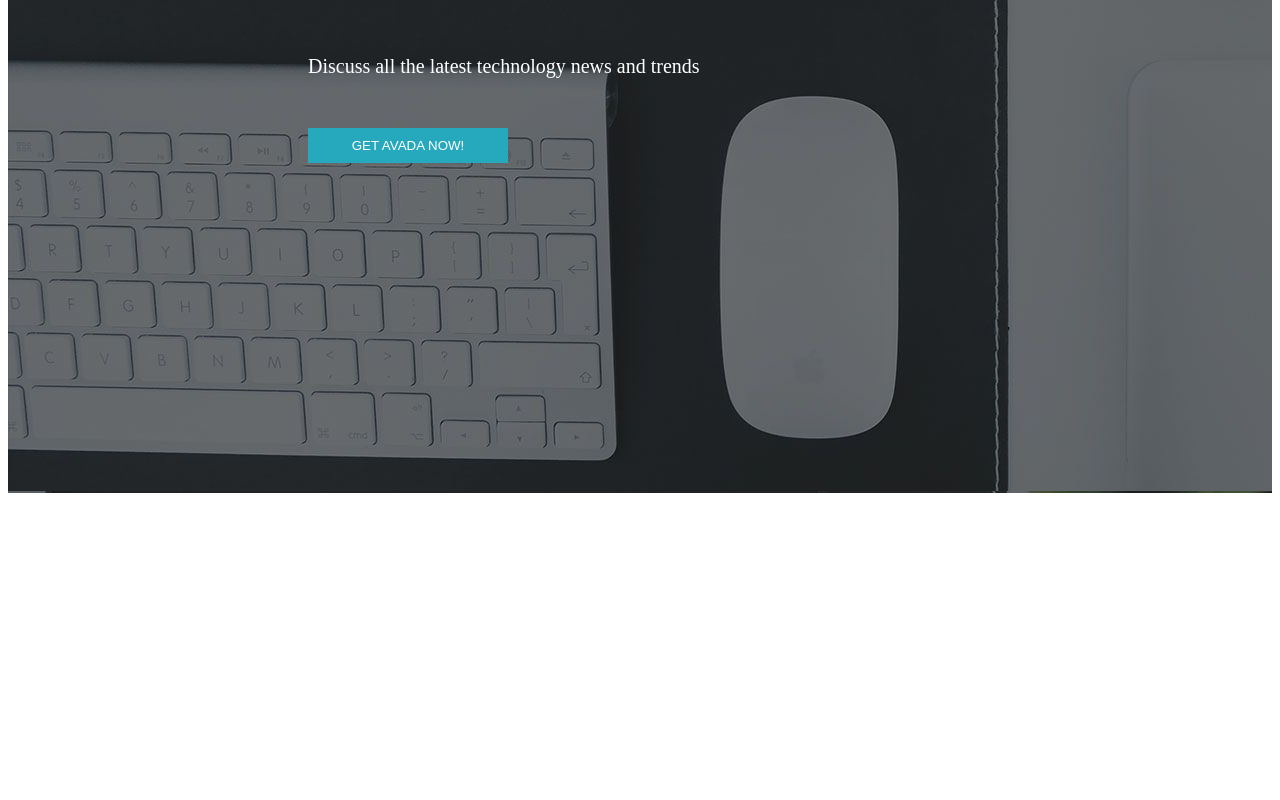
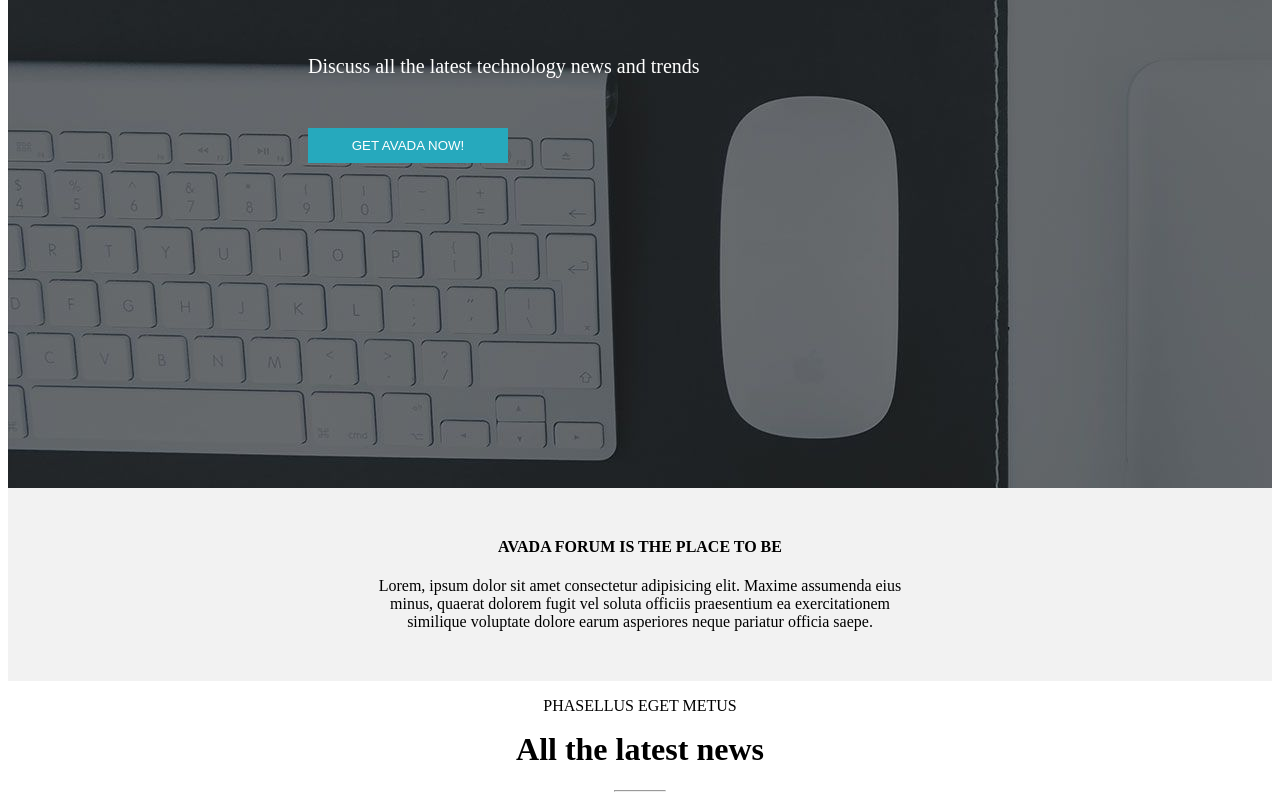
Before and after one commit to LorenzoMoccia/-proj-html-vuejs, a Vue app: page / in a window 1280 px wide. Shown: the part 495-1295 px from the top of the page. Before the commit the page ends 996 px from the top, so only its background shows below. Built offline with nearby package versions, Linux system fonts and the light colour scheme; some icons are missing.

Commit message:
hr in AppMain.vue

```diff
--- a/src/components/AppMain.vue
+++ b/src/components/AppMain.vue
@@ -10,6 +10,48 @@ export default {
 
 <template>
   <Hero/>
+
+  <div class="first-container">
+    <h4>AVADA FORUM IS THE PLACE TO BE</h4>
+
+    <div class="text-container">
+      <p class="pad">Lorem, ipsum dolor sit amet consectetur adipisicing elit. Maxime assumenda eius minus, quaerat dolorem fugit vel soluta officiis praesentium ea exercitationem similique voluptate dolore earum asperiores neque pariatur officia saepe.</p>
+    </div>
+
+  </div>
+
+  <div class="news-container">
+    <p>PHASELLUS EGET METUS</p>
+    <h1>All the latest news</h1>
+    <hr>
+  </div>
 </template>
 
-<style scoped></style>
+<style scoped>
+.first-container{
+  text-align: center;
+  background-color: #f2f2f2;
+}
+
+.text-container{
+  width: 550px;
+  margin: auto;
+}
+
+h4{
+  padding-top: 50px;
+}
+
+.pad{
+  padding-bottom: 50px;
+}
+
+.news-container{
+  text-align: center;
+}
+
+hr{
+  width: 50px;
+  color: orange;
+}
+</style>
--- a/src/components/Hero.vue
+++ b/src/components/Hero.vue
@@ -45,6 +45,7 @@ button{
     border: none;
     color: white;
     padding: 10px;
-    margin-bottom: 330px;
+    margin-bottom: 325px;
 }
+
 </style>
```
